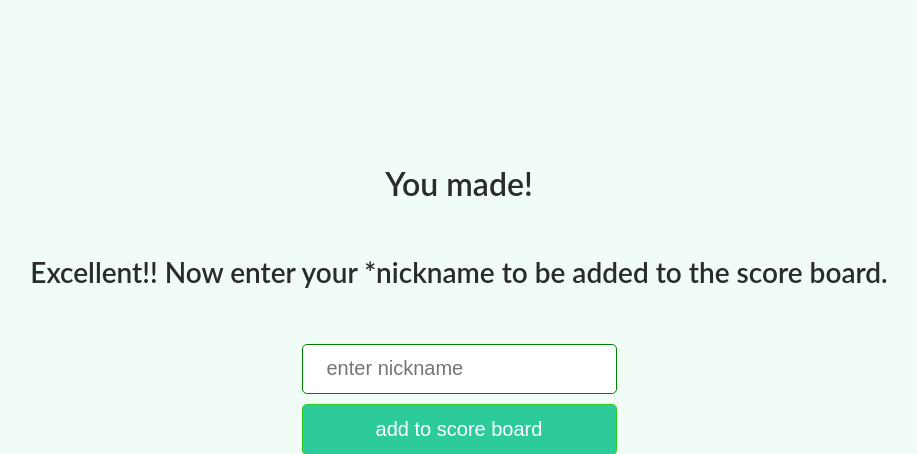
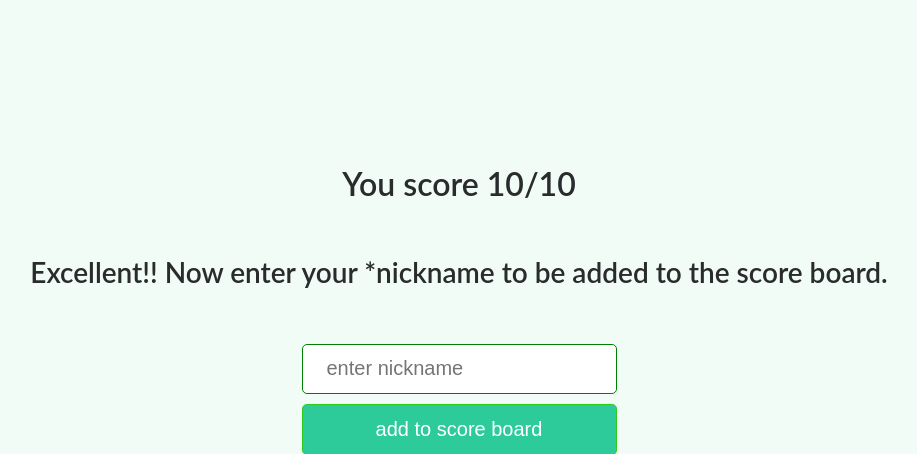
Before and after one commit to nexto123/quiz-app-memoro, a Flask app: page /winner in a window 1280 px wide. Shown: the part 58-512 px from the top of the page, without its empty margins (181-1098 px from the left). Run offline with Flask 2, Linux system fonts and the light colour scheme; some libraries are stand-ins or nearby versions.

Commit message:
Update winner.html

```diff
--- a/templates/winner.html
+++ b/templates/winner.html
@@ -6,7 +6,7 @@
 
 <div class="text-center">
     <br>
-    <h2>You made!</h2>
+    <h2>You score 10/10 </h2>
     <br>
     <br>
       <h3>Excellent!! Now enter your *nickname to be added to the score board.</h3>
```
